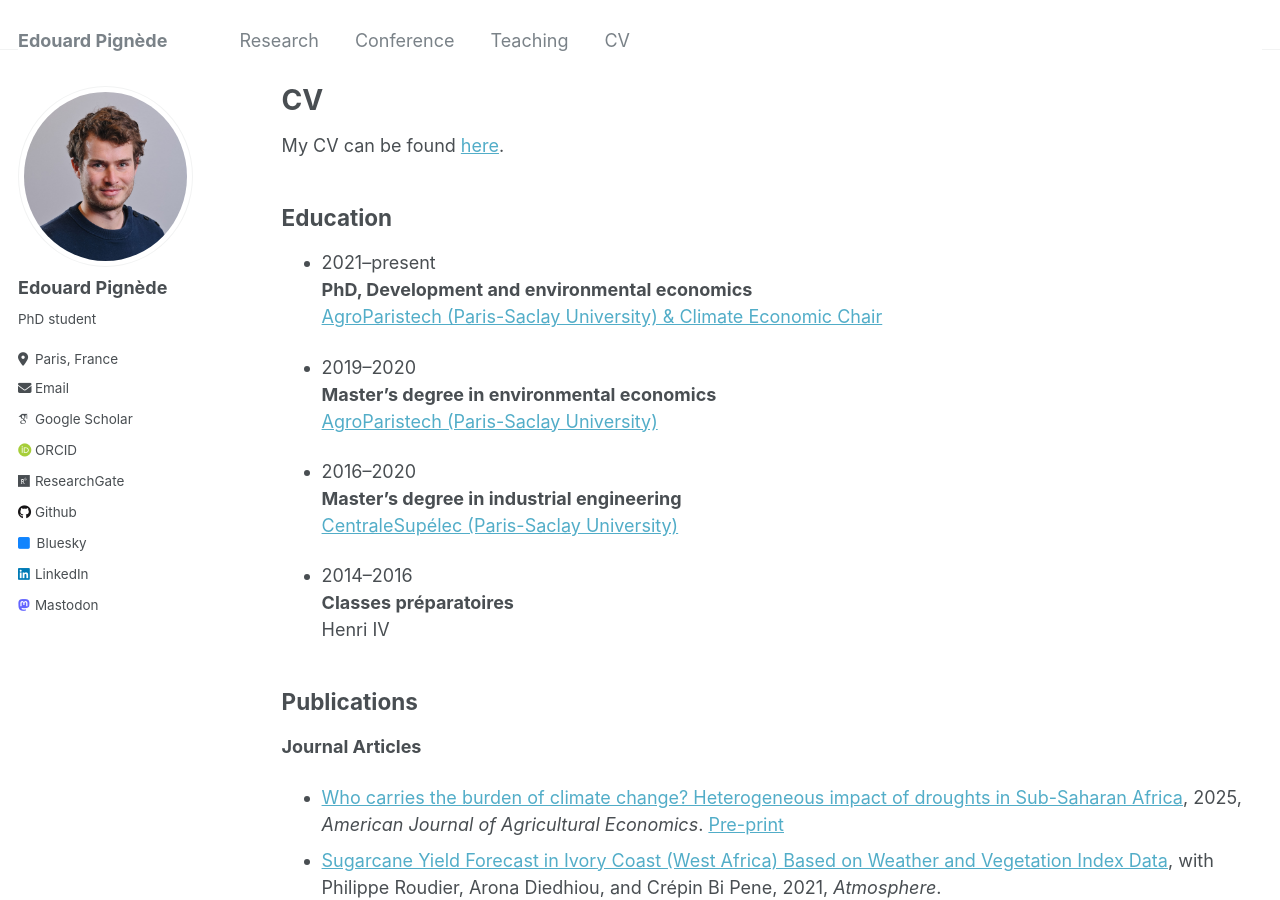
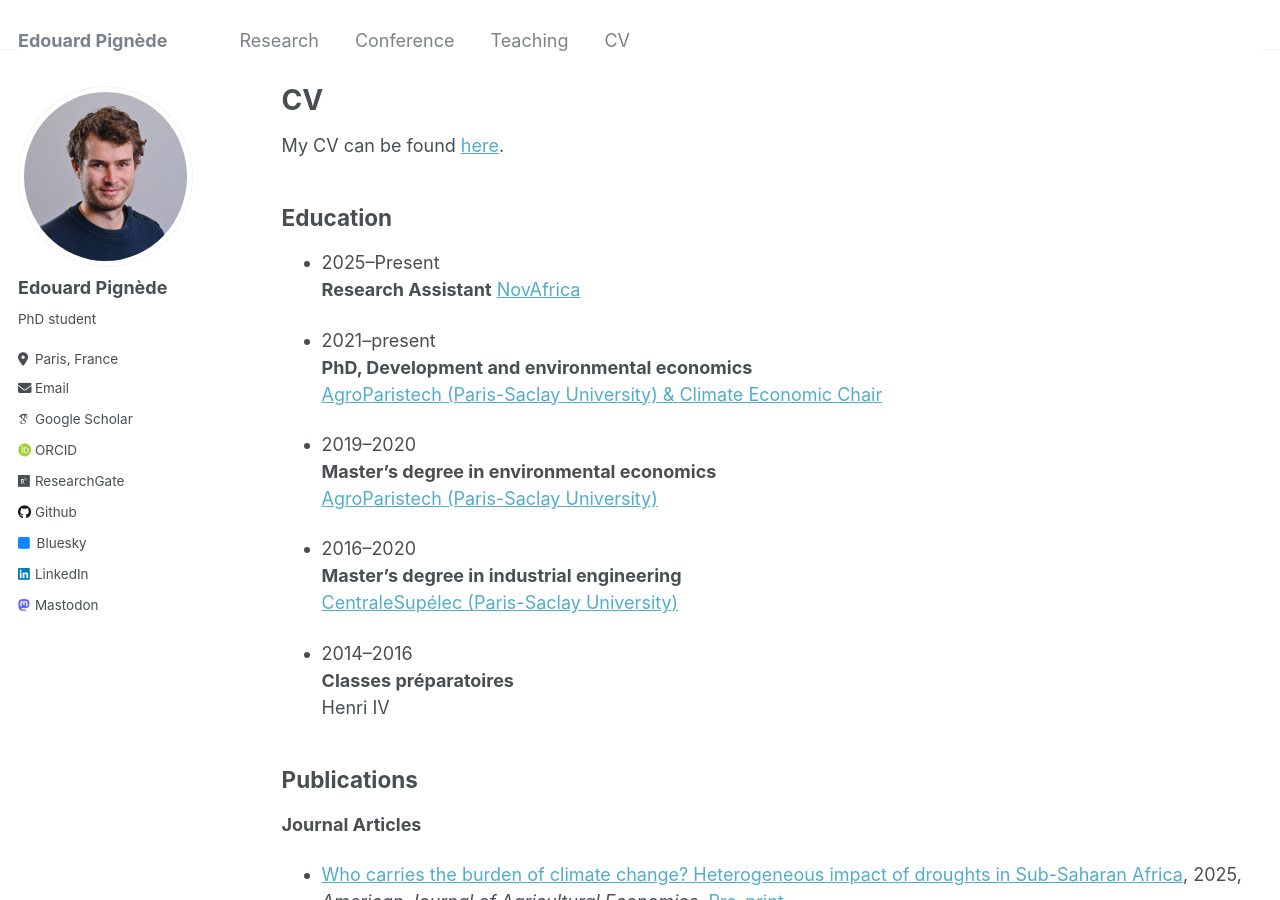
Before and after one commit to edouardpignede/edouardpignede.github.io, a Jekyll site: the page built from _pages/cv.md, in a window 1280 px wide and 900 px high. Built offline with Jekyll 4.4.1, drawn with Linux system fonts in a browser that asks for light colours; some web fonts are replaced.

Commit message:
Update CV page

```diff
--- a/_pages/cv.md
+++ b/_pages/cv.md
@@ -12,6 +12,10 @@ My CV can be found [here](https://edouardpignede.github.io/files/cv.pdf).
 
 Education
 ------
+- 2025--Present \\
+  **Research Assistant**
+  [NovAfrica](https://novafrica.org/)
+
 - 2021--present \\
   **PhD, Development and environmental economics** \\
   [AgroParistech (Paris-Saclay University) & Climate Economic Chair](http://www2.agroparistech.fr/spip.php?article1142)
```
